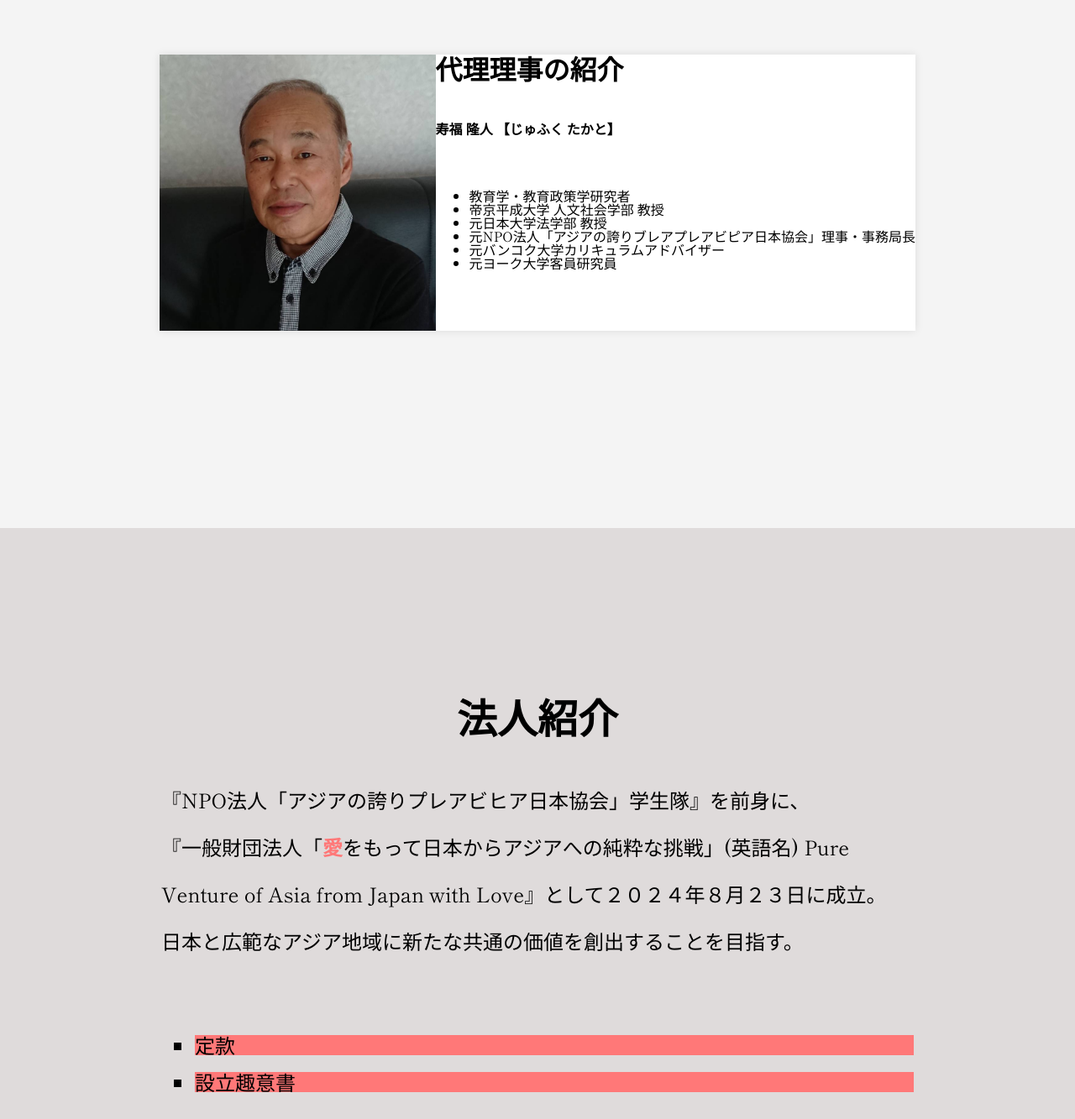
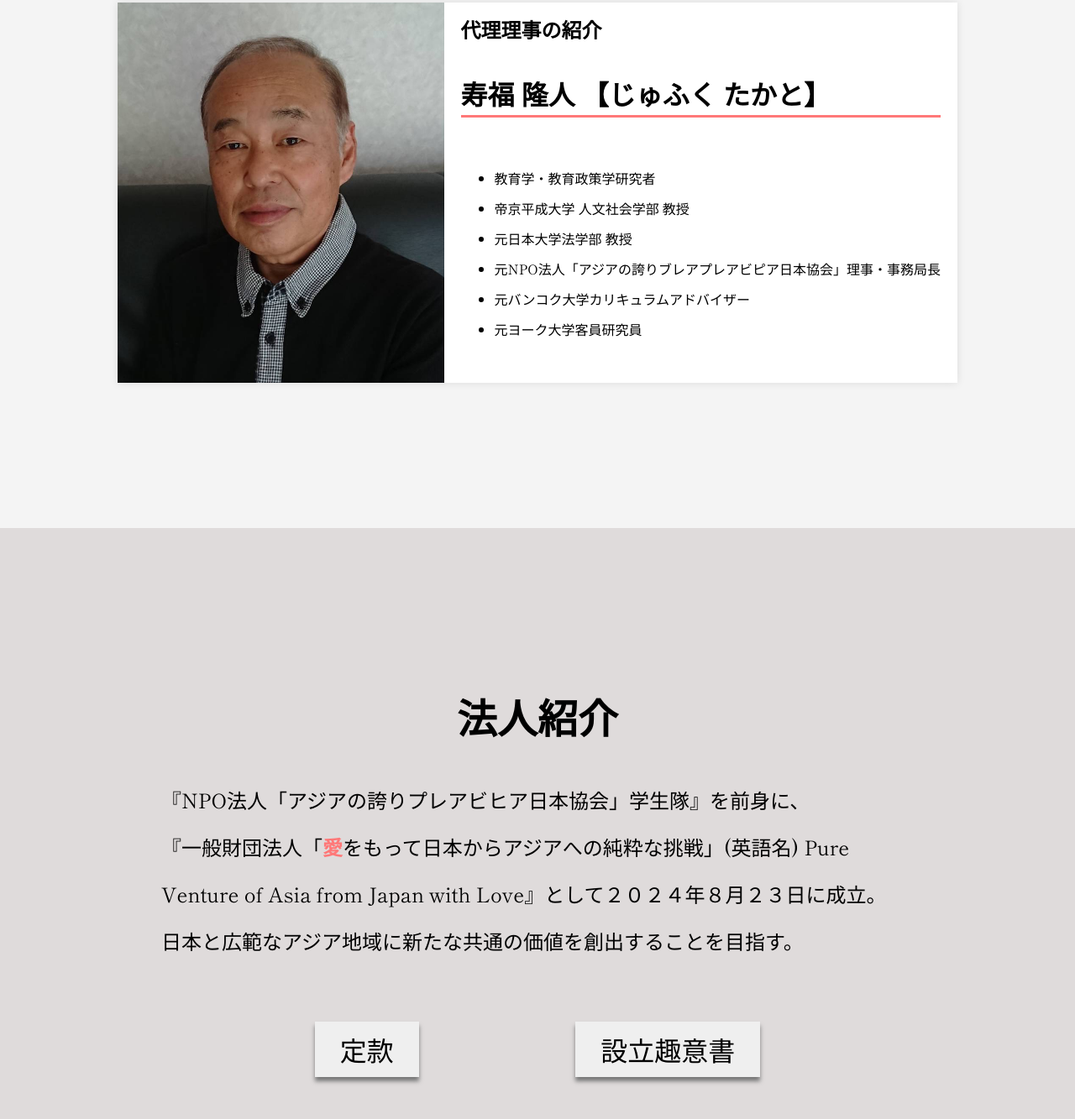
Before and after one commit to Kobutaemon/iPJAV, a plain HTML site: page index.html in a window 1280 px wide. Shown: the part 955-2288 px from the top of the page at 84% size. Drawn offline with Linux system fonts and the light colour scheme.

Commit message:
PC版フッター以外仮完成。

```diff
--- a/css/style.css
+++ b/css/style.css
@@ -56,29 +56,47 @@ header .z-ipjav span {
     align-items: center;
     height: 100vh;
 }
+
 .container {
     display: flex;
     background-color: white;
     width: 80%;
-    max-width: 900px;
+    max-width: 1000px;
     box-shadow: 0 0 10px rgba(0, 0, 0, 0.1);
 }
+
 .image-section {
     flex: 1;
 }
+
 .image-section img {
     width: 100%;
     height: 100%;
     object-fit: cover;
 }
+
 .text-section {
     display: flex;
     flex-direction: column;
     gap: 3rem;
+    box-sizing: border-box;
+    padding: 20px;
 }
-.text-section h1 {
+
+.text-section h2 {
+    font-size: 1.5rem;
+    font-weight: bold;
+}
+
+.text-section h3 {
     font-size: 2rem;
     font-weight: bold;
+    border-bottom: #ff7878 3px solid;
+    padding-bottom: 10px;
+}
+
+.text-section ul li {
+    margin-bottom: 20px;
 }
 /* ここから法人紹介 */
 
@@ -136,7 +154,25 @@ header .z-ipjav span {
     color: #ff7878;
 }
 
-.document li {
+.document {
+    display: flex;
+    justify-content: space-around;
+    width: 80%;
+    margin: 0 auto;
+}
+
+.document button {
+    border: none;
     cursor: pointer;
-    background-color: #ff7878;
+    font-size: 2rem;
+    padding: 10px 30px;
+    box-shadow: 0px 5px 5px 0px #777777;
+    margin-bottom: 50px;
+    transition: all .2s ease;
+    font-family: "Shippori Mincho", serif;
 }
+
+.document button:hover {
+    box-shadow: 0px 0px 0px 0px #b1b1b1;
+    transform: translateY(5px);
+}
--- a/index.html
+++ b/index.html
@@ -36,8 +36,8 @@
                 <img src="./images/jufuku.png" alt="寿福隆人">
             </div>
             <div class="text-section">
-                <h1>代理理事の紹介</h1>
-                <h2>寿福 隆人 【じゅふく たかと】</h2>
+                <h2>代理理事の紹介</h2>
+                <h3>寿福 隆人 【じゅふく たかと】</h3>
                 <ul>
                     <li>教育学・教育政策学研究者</li>
                     <li>帝京平成大学 人文社会学部 教授</li>
@@ -63,10 +63,8 @@
                 </p>
             </div>
             <div class="document">
-                <ul>
-                    <li onclick="location.href='./material/company_statue.pdf'">定款</li>
-                    <li onclick="location.href='./material/establishment.pdf'">設立趣意書</li>
-                </ul>
+                <button class="company-statute">定款</button>
+                <button class="establishment">設立趣意書</button>
             </div>
         </div>
     </div>
```
